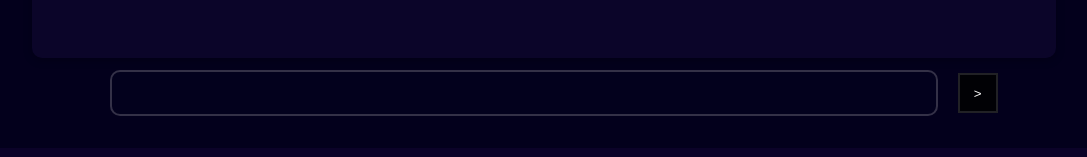
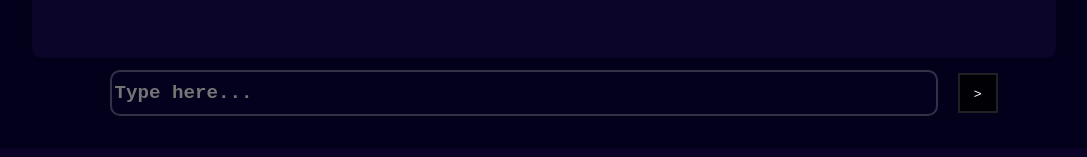
Before and after one commit to akhiljw46/fairy-chat-frontend, a React (Create React App) app: page / in a window 1280 px wide. Shown: the part 586-743 px from the top of the page, without its empty margins (96-1183 px from the left). Built offline with nearby package versions, Linux system fonts and the light colour scheme.

Commit message:
Added placeholder to input textfield

```diff
--- a/src/components/input/InputText.js
+++ b/src/components/input/InputText.js
@@ -2,7 +2,14 @@ import classes from './InputText.module.css';
 import { forwardRef } from 'react';
 
 const InputText = forwardRef((props, ref) => {
-  return <input ref={ref} className={classes.input} type="text" />;
+  return (
+    <input
+      ref={ref}
+      className={classes.input}
+      type="text"
+      placeholder="Type here..."
+    />
+  );
 });
 
 export default InputText;
```
